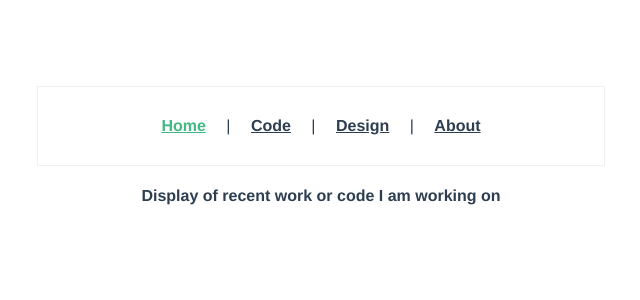
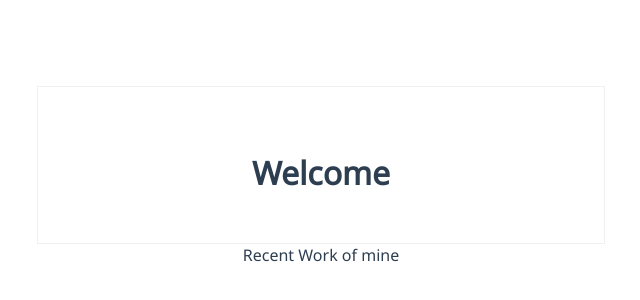
Before and after one commit to CassadyBlake/portfolio, a Vue app: page /#/ in a window 1280 px wide. Shown: the part 122-422 px from the top of the page, without its empty margins (319-959 px from the left). Built offline with nearby package versions, Linux system fonts and the light colour scheme.

Commit message:
refined welcome animation

```diff
--- a/package.json
+++ b/package.json
@@ -10,6 +10,7 @@
   "dependencies": {
     "core-js": "^3.4.4",
     "fibers": "^4.0.2",
+    "google-fonts-webpack-plugin": "^0.4.4",
     "vue": "^2.6.10",
     "vue-router": "^3.1.3",
     "vuex": "^3.1.2"
--- a/src/App.vue
+++ b/src/App.vue
@@ -7,21 +7,16 @@
         :class="initialView === true ? 'initial-view' : 'nav-view'"
         @click="initialView = false"
       >
-        <router-link to="/">Home</router-link> |
-        <router-link to="/code">Code</router-link> |
-        <router-link to="/design">Design</router-link> |
+        <router-link to="/code">Code</router-link> <span>|</span>
+        <router-link to="/design">Design</router-link> <span>|</span>
         <router-link to="/about">About</router-link>
+        <h1 class="welcome-message">Welcome</h1>
       </div>
-      <transition name="fade" mode="out-in">
-      <div :class="initialView ? 'welcome' : 'hidden'">
-        <h4>Display of recent work or code I am working on</h4>
-      </div>
-      </transition>
       <transition
         name="fade"
         mode="out-in"
       >
-        <router-view :class="initialView ? 'hidden' : ''" />
+        <router-view class="main-view" />
       </transition>
     </div>
   </div>
@@ -39,6 +34,8 @@ export default {
 }
 </script>
 <style lang="scss" scoped>
+@import url('https://fonts.googleapis.com/css?family=Noto+Sans&display=swap');
+
 #app {
   position: relative;
   display: flex;
@@ -48,6 +45,7 @@ export default {
   -moz-osx-font-smoothing: grayscale;
   text-align: center;
   color: #2c3e50;
+  font-family: 'Noto Sans', sans-serif;
 }
 
 .container {
@@ -66,9 +64,22 @@ export default {
     padding: 30px;
 
     a {
+      font-weight: 400;
+      display: none;
+      height: 0px;
+      margin: 0;
+      opacity: 0;
       font-weight: bold;
       color: #2c3e50;
-      margin: 0 1rem;
+    }
+    span {
+      opacity: 0;
+    }
+    .welcome-message {
+      opacity: 1;
+      height: 50px !important;
+      margin: 12px 0px !important;
+      opacity: 1;
     }
   }
 
@@ -83,13 +94,28 @@ export default {
     // -webkit-transition: width 2s ease-in-out;
     // -moz-transition: width 2s ease-in-out;
     // -o-transition: width 2s ease-in-out;
-    transition: width 2s, margin-top 3s, border-color 3s;
+    transition: width 2s, margin-top 2s, border-color 2s;
 
     a {
+      font-weight: 400 !important;
+      height: 24px;
+      opacity: 1;
       font-weight: bold;
       color: #2c3e50;
       margin: 0 4rem;
-      transition: margin 2s;
+      transition: height 2s, margin 1s, opacity 2s;
+    }
+    span {
+      opacity: 1;
+      transition: margin 1s, opacity 2s;
+    }
+    .welcome-message {
+      opacity: 0;
+      height: 0px !important;
+      margin: 0 !important;
+      overflow: hidden;
+      opacity: 0;
+      transition: opacity 1s, margin 3s, height 2s;
     }
   }
 }
@@ -100,7 +126,7 @@ export default {
 
 .fade-enter-active,
 .fade-leave-active {
-  transition-duration: 0.3s;
+  transition-duration: .5s;
   transition-property: opacity;
   transition-timing-function: ease;
 }
@@ -111,7 +137,6 @@ export default {
 }
 
 .home {
-  display: flex;
   flex-direction: column;
   justify-content: center;
 }
--- a/src/views/Home.vue
+++ b/src/views/Home.vue
@@ -1,7 +1,7 @@
 <template>
   <div class="home">
     <div>
-      this is home
+      Recent Work of mine
     </div>
   </div>
 </template>
```
Also changed, not shown: 1 other file (tests, documents, lock files or other folders).
